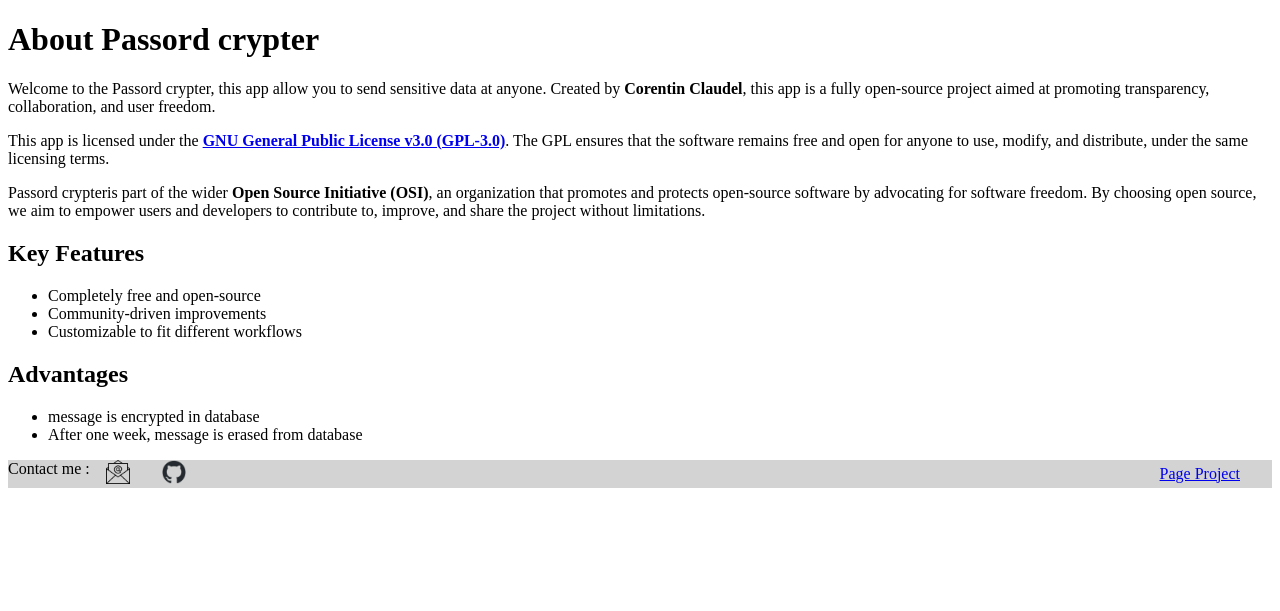
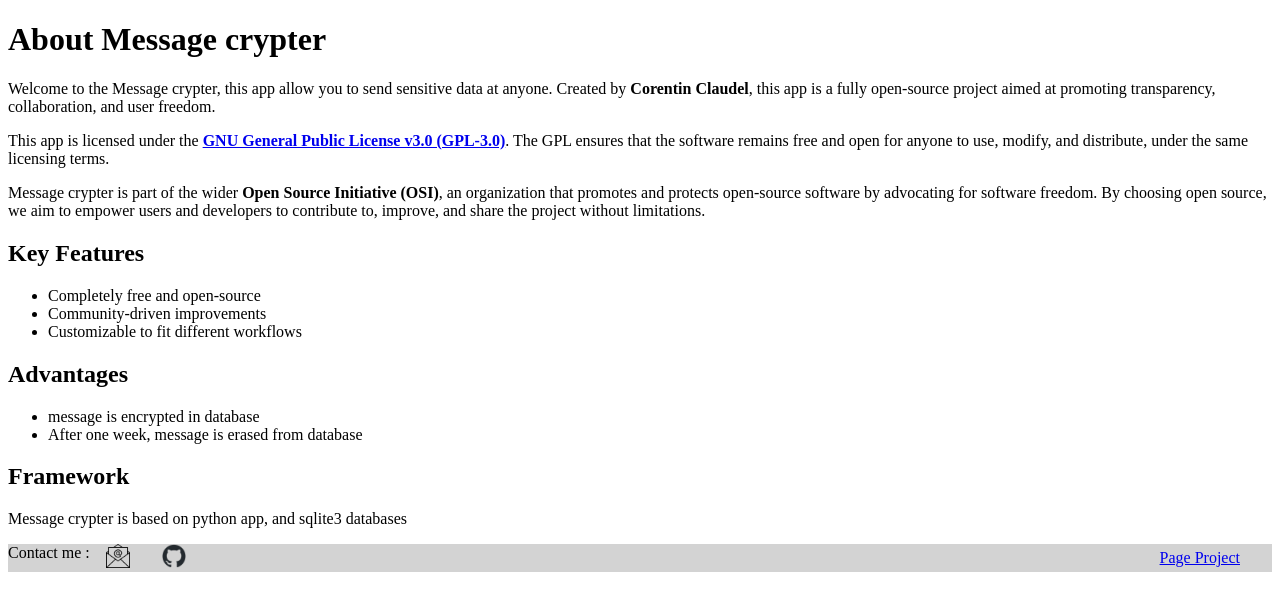
Before and after one commit to Lhokamn/Message_crypter, a Flask app: page /about in a window 1280 px wide. Shown: the part 58-669 px from the top of the page. Run offline with Flask 3, Linux system fonts and the light colour scheme.

Commit message:
Change Password crypter for message crypter

```diff
--- a/templates/about.html
+++ b/templates/about.html
@@ -3,10 +3,10 @@
 
 {% block title %}About{% endblock %}
 {% block content %}
-<h1>About Passord crypter</h1>
-    <p>Welcome to the Passord crypter, this app allow you to send sensitive data at anyone. Created by <strong>Corentin Claudel</strong>, this app is a fully open-source project aimed at promoting transparency, collaboration, and user freedom.</p>
+<h1>About Message crypter</h1>
+    <p>Welcome to the Message crypter, this app allow you to send sensitive data at anyone. Created by <strong>Corentin Claudel</strong>, this app is a fully open-source project aimed at promoting transparency, collaboration, and user freedom.</p>
     <p>This app is licensed under the <a href="https://www.gnu.org/licenses/gpl-3.0.fr.html"><strong>GNU General Public License v3.0 (GPL-3.0)</strong></a>. The GPL ensures that the software remains free and open for anyone to use, modify, and distribute, under the same licensing terms.</p>
-    <p>Passord crypteris part of the wider <strong>Open Source Initiative (OSI)</strong>, an organization that promotes and protects open-source software by advocating for software freedom. By choosing open source, we aim to empower users and developers to contribute to, improve, and share the project without limitations.</p>
+    <p>Message crypter is part of the wider <strong>Open Source Initiative (OSI)</strong>, an organization that promotes and protects open-source software by advocating for software freedom. By choosing open source, we aim to empower users and developers to contribute to, improve, and share the project without limitations.</p>
 
     <h2>Key Features</h2>
     <ul>
@@ -20,4 +20,6 @@
         <li>message is encrypted in database</li>
         <li>After one week, message is erased from database</li>
     </ul>
+    <h2>Framework</h2>
+        <p>Message crypter is based on python app, and sqlite3 databases</p>
 {% endblock %}
--- a/templates/base.html
+++ b/templates/base.html
@@ -7,7 +7,7 @@
     <meta name="robots" content="noindex">
     <link rel="stylesheet" href="{{ url_for('static', filename= 'css/style.css') }}">
     <link rel="icon" href="https://www.cclaudel.fr/favicon.ico" type="image/x-con" sizes="233x256">
-    <title>Passord crypter - {% block title %} {% endblock %}</title>
+    <title>Message crypter - {% block title %} {% endblock %}</title>
   </head>
   <body>
     <nav class="navbar navbar-expand-md navbar-light bg-light">
```
Also changed, not shown: README.md, 1 other file.
